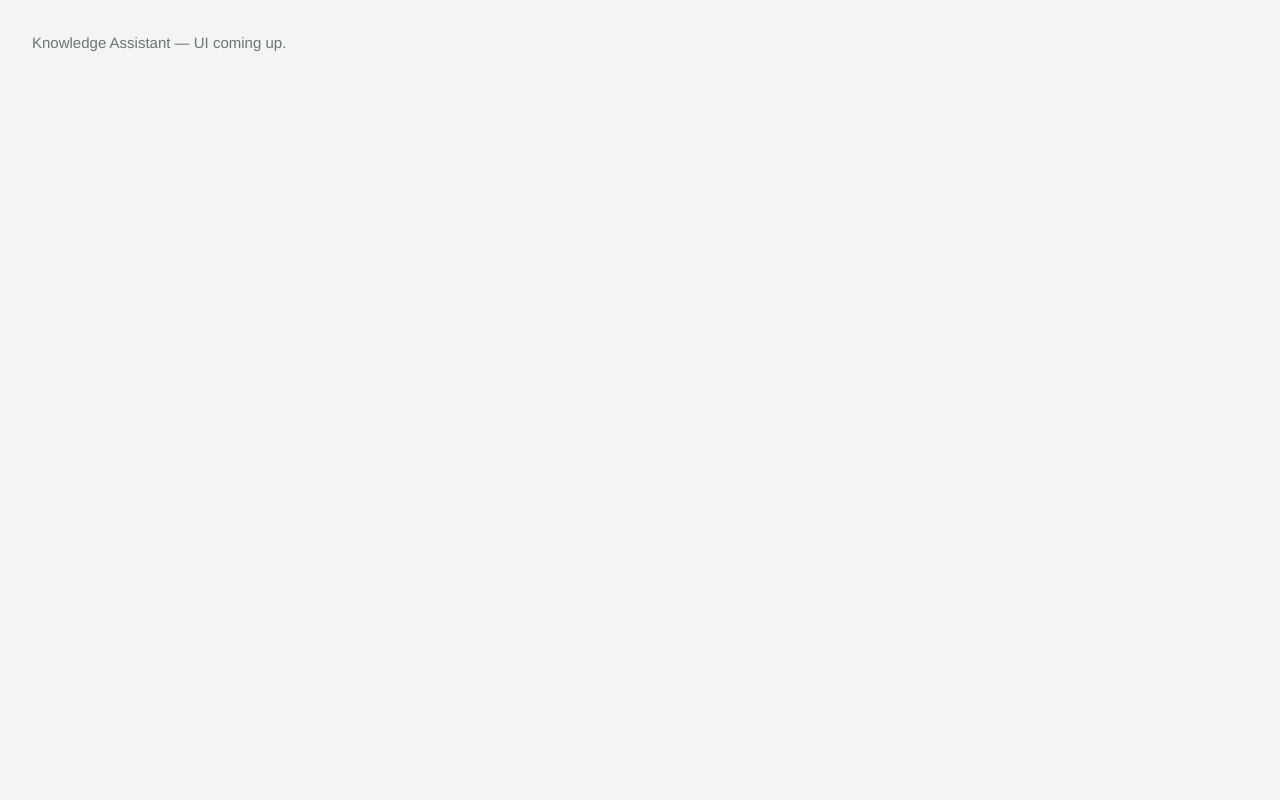
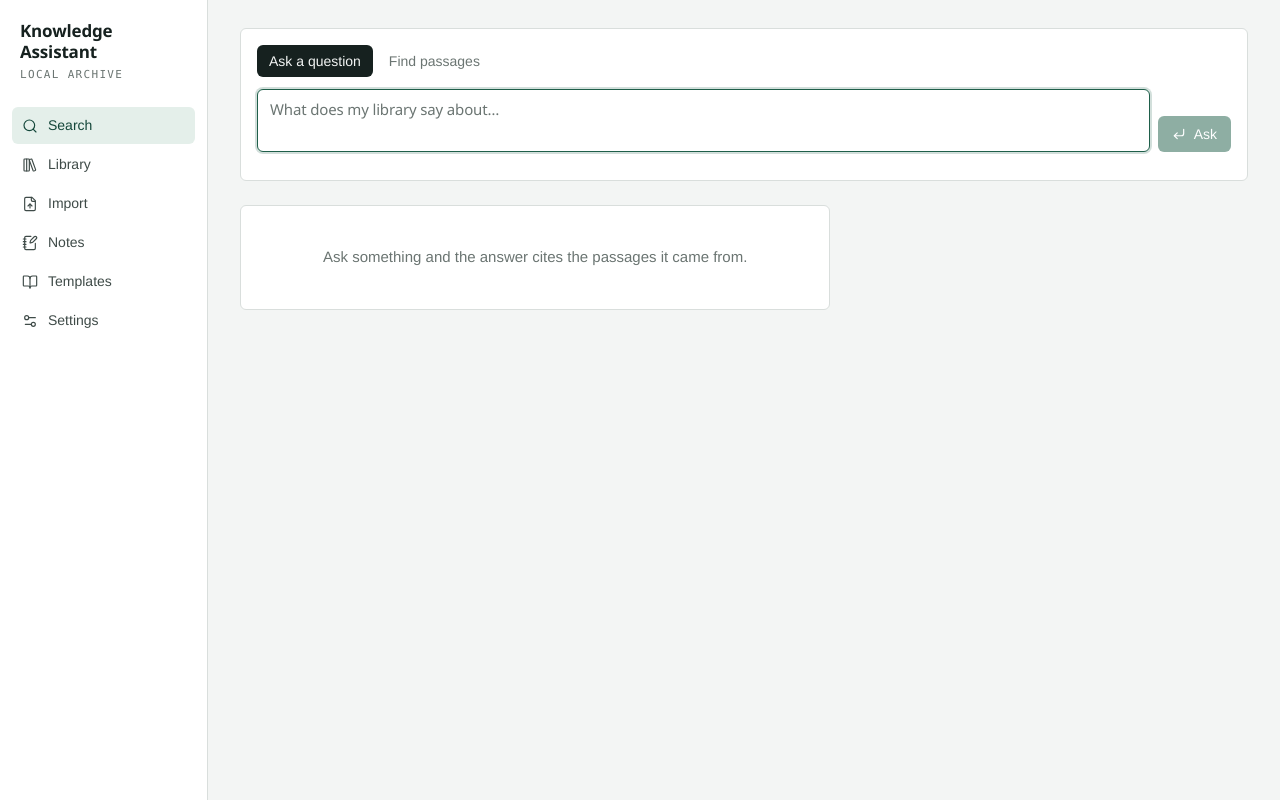
Before and after one commit to jycd25/knowledge-assistant, a React (Vite) app in the folder web/: page /search in a window 1280 px wide. Built offline with nearby package versions, Linux system fonts and the light colour scheme.

Commit message:
feat: search page with streaming answers

```diff
--- a/web/src/App.tsx
+++ b/web/src/App.tsx
@@ -1,3 +1,41 @@
+import { NavLink, Navigate, Route, Routes } from "react-router";
+import { BookOpen, FileUp, LibraryBig, NotebookPen, Search, Settings2 } from "lucide-react";
+import SearchPage from "./pages/SearchPage";
+
+const NAV = [
+  { to: "/search", label: "Search", icon: Search },
+  { to: "/library", label: "Library", icon: LibraryBig },
+  { to: "/import", label: "Import", icon: FileUp },
+  { to: "/notes", label: "Notes", icon: NotebookPen },
+  { to: "/templates", label: "Templates", icon: BookOpen },
+  { to: "/settings", label: "Settings", icon: Settings2 },
+];
+
 export default function App() {
-  return <div className="p-8 text-[15px] text-muted">Knowledge Assistant — UI coming up.</div>;
+  return (
+    <div className="flex min-h-screen">
+      <aside className="flex w-52 shrink-0 flex-col border-r border-line bg-card px-3 py-5">
+        <div className="mb-6 px-2">
+          <div className="display text-[17px] font-semibold leading-tight">Knowledge<br />Assistant</div>
+          <div className="eyebrow mt-1">local archive</div>
+        </div>
+        <nav className="flex flex-col gap-0.5">
+          {NAV.map(({ to, label, icon: Icon }) => (
+            <NavLink key={to} to={to} className={({ isActive }) =>
+              `flex items-center gap-2.5 rounded-card px-2.5 py-2 text-[14px] transition-colors ${isActive ? "bg-accent-wash font-medium text-accent-ink" : "text-ink-soft hover:bg-paper hover:text-ink"}`}>
+              <Icon size={16} strokeWidth={1.75} />{label}
+            </NavLink>
+          ))}
+        </nav>
+      </aside>
+      <main className="min-w-0 flex-1 px-8 py-7">
+        <div className="mx-auto max-w-5xl">
+          <Routes>
+            <Route path="/" element={<Navigate to="/search" replace />} />
+            <Route path="/search" element={<SearchPage />} />
+          </Routes>
+        </div>
+      </main>
+    </div>
+  );
 }
--- /dev/null
+++ b/web/src/components/ui.tsx
@@ -0,0 +1,31 @@
+import type { ReactNode } from "react";
+
+export function PageHeader({ title, lede, actions }: { title: string; lede?: string; actions?: ReactNode }) {
+  return (
+    <header className="mb-6 flex items-end justify-between gap-4">
+      <div>
+        <h1 className="text-[28px] font-semibold leading-none">{title}</h1>
+        {lede && <p className="mt-2 text-[15px] text-muted">{lede}</p>}
+      </div>
+      {actions}
+    </header>
+  );
+}
+
+export function Empty({ children }: { children: ReactNode }) {
+  return <div className="card px-6 py-10 text-center text-[15px] text-muted">{children}</div>;
+}
+
+export function ErrorNote({ error }: { error: unknown }) {
+  if (!error) return null;
+  const msg = error instanceof Error ? error.message : String(error);
+  return <div className="rounded-card border border-stamp/30 bg-stamp-wash px-3 py-2 text-[14px] text-stamp">{msg}</div>;
+}
+
+export function Tag({ children }: { children: ReactNode }) {
+  return <span className="rounded-sm border border-line bg-paper px-1.5 py-0.5 font-mono text-[11px] text-ink-soft">{children}</span>;
+}
+
+export function fmtDate(iso: string) {
+  return new Date(iso).toLocaleString(undefined, { dateStyle: "medium", timeStyle: "short" });
+}
--- /dev/null
+++ b/web/src/pages/SearchPage.tsx
@@ -0,0 +1,127 @@
+import { useEffect, useRef, useState, type FormEvent } from "react";
+import { useMutation } from "@tanstack/react-query";
+import { Link } from "react-router";
+import ReactMarkdown from "react-markdown";
+import { CornerDownLeft, Square } from "lucide-react";
+import { api, askStream } from "../lib/api";
+import type { SearchHit, SearchMode } from "../lib/types";
+import { ErrorNote, Empty } from "../components/ui";
+
+type Tab = "ask" | "find";
+
+export default function SearchPage() {
+  const [tab, setTab] = useState<Tab>("ask");
+  const [q, setQ] = useState("");
+  const [mode, setMode] = useState<SearchMode>("hybrid");
+
+  // ask state
+  const [answer, setAnswer] = useState("");
+  const [sources, setSources] = useState<SearchHit[]>([]);
+  const [asking, setAsking] = useState(false);
+  const [askError, setAskError] = useState<string | null>(null);
+  const abort = useRef<AbortController | null>(null);
+
+  const find = useMutation({ mutationFn: () => api.search({ query: q, mode, limit: 15 }) });
+
+  async function ask() {
+    abort.current?.abort();
+    const ctl = new AbortController();
+    abort.current = ctl;
+    setAnswer(""); setSources([]); setAskError(null); setAsking(true);
+    try {
+      for await (const ev of await askStream({ question: q }, ctl.signal)) {
+        if (ev.event === "sources") setSources(ev.data as SearchHit[]);
+        else if (ev.event === "token") setAnswer((a) => a + (ev.data as string));
+        else if (ev.event === "error") setAskError((ev.data as { message: string }).message);
+      }
+    } catch (e) {
+      if (!(e instanceof DOMException && e.name === "AbortError")) setAskError(e instanceof Error ? e.message : String(e));
+    } finally { setAsking(false); }
+  }
+  useEffect(() => () => abort.current?.abort(), []);
+
+  function submit(e: FormEvent) {
+    e.preventDefault();
+    if (!q.trim()) return;
+    if (tab === "ask") void ask(); else find.mutate();
+  }
+
+  return (
+    <div>
+      <form onSubmit={submit} className="card p-4">
+        <div className="mb-3 flex items-center gap-1">
+          {(["ask", "find"] as Tab[]).map((t) => (
+            <button key={t} type="button" onClick={() => setTab(t)}
+              className={`rounded-card px-3 py-1.5 text-sm font-medium ${tab === t ? "bg-ink text-paper" : "text-muted hover:text-ink"}`}>
+              {t === "ask" ? "Ask a question" : "Find passages"}
+            </button>
+          ))}
+        </div>
+        <div className="flex gap-2">
+          <textarea autoFocus rows={2} value={q} onChange={(e) => setQ(e.target.value)}
+            placeholder={tab === "ask" ? "What does my library say about…" : "Words or phrases to look for"}
+            className="field display resize-none text-[18px] font-medium" />
+          {asking
+            ? <button type="button" onClick={() => abort.current?.abort()} className="btn-quiet self-end"><Square size={14} />Stop</button>
+            : <button type="submit" className="btn-primary self-end" disabled={!q.trim()}><CornerDownLeft size={14} />{tab === "ask" ? "Ask" : "Find"}</button>}
+        </div>
+        <div className="mt-3 flex flex-wrap items-center gap-2">
+          {tab === "find" && (
+            <select className="field w-auto" value={mode} onChange={(e) => setMode(e.target.value as SearchMode)}>
+              <option value="hybrid">Meaning + keywords</option>
+              <option value="vector">Meaning only</option>
+              <option value="keyword">Keywords only</option>
+            </select>
+          )}
+        </div>
+      </form>
+
+      {tab === "ask" ? (
+        <section className="mt-6 grid grid-cols-[minmax(0,3fr)_minmax(0,2fr)] gap-6">
+          <div>
+            <ErrorNote error={askError} />
+            {!answer && !asking && !askError && <Empty>Ask something and the answer cites the passages it came from.</Empty>}
+            {(answer || asking) && (
+              <article className="card p-5">
+                <div className="eyebrow mb-3">answer{asking ? " · writing…" : ""}</div>
+                <div className="prose-answer text-[15px]"><ReactMarkdown>{answer}</ReactMarkdown></div>
+              </article>
+            )}
+          </div>
+          <aside>
+            {sources.length > 0 && <div className="eyebrow mb-2">sources</div>}
+            <ol className="flex flex-col gap-2">
+              {sources.map((s, i) => (
+                <li key={s.chunk_id} className="card p-3">
+                  <div className="mb-1 flex items-baseline justify-between gap-2">
+                    <span className="cite">[{i + 1}]</span>
+                    <Link to={`/library/${s.entry_id}`} className="truncate text-[14px] font-medium hover:underline">{s.entry_title}</Link>
+                  </div>
+                  <p className="line-clamp-4 text-[13px] leading-snug text-ink-soft">{s.text}</p>
+                </li>
+              ))}
+            </ol>
+          </aside>
+        </section>
+      ) : (
+        <section className="mt-6">
+          <ErrorNote error={find.error} />
+          {find.data?.length === 0 && <Empty>No passages matched. Try fewer words, or switch to “Meaning only”.</Empty>}
+          <ol className="flex flex-col gap-2">
+            {find.data?.map((h) => (
+              <li key={h.chunk_id} className="card p-4">
+                <div className="mb-1 flex items-center justify-between gap-3">
+                  <Link to={`/library/${h.entry_id}`} className="font-medium hover:underline">{h.entry_title}</Link>
+                  <span className="font-mono text-[11px] text-muted">
+                    {h.vector_rank && `meaning #${h.vector_rank}`}{h.vector_rank && h.keyword_rank && " · "}{h.keyword_rank && `keyword #${h.keyword_rank}`}
+                  </span>
+                </div>
+                <p className="text-[14px] leading-relaxed text-ink-soft">{h.text}</p>
+              </li>
+            ))}
+          </ol>
+        </section>
+      )}
+    </div>
+  );
+}
```
